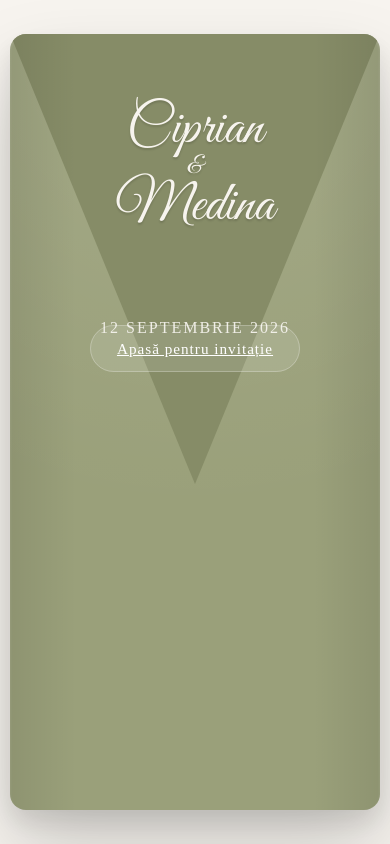
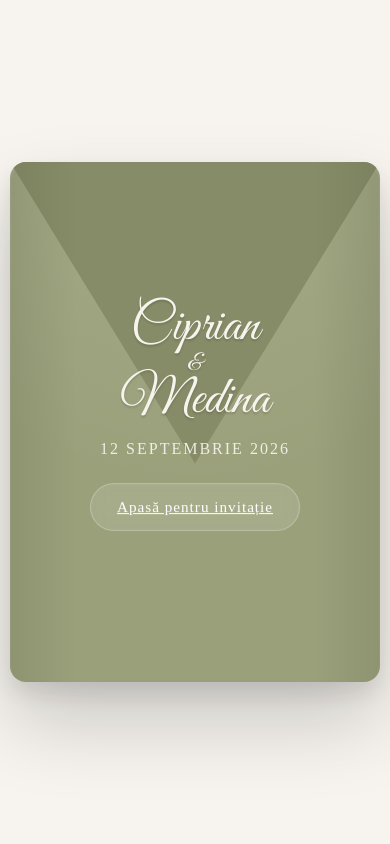
Before and after one commit to adela0507/Medina-Wedding, an Angular app: page / in a window 390 px wide. Shown: the top 844 px of the page. Built offline with nearby package versions, Linux system fonts and the light colour scheme.

Commit message:
update site

```diff
--- a/src/app/components/hero/hero.css
+++ b/src/app/components/hero/hero.css
@@ -18,63 +18,41 @@ html {
 /* HERO */
 
 .hero {
-
     min-height: 100vh;
-
     display: flex;
-
     justify-content: center;
-
     align-items: center;
-
     padding: 20px;
 }
 
 .hero-wrapper {
-
     width: min(92vw, 900px);
 }
 
 /* PLIC */
 
 .envelope {
-
     position: relative;
-
     width: 100%;
-
     aspect-ratio: 1.3/1;
-
     background: #9aa07a;
-
     border-radius: 18px;
-
     overflow: hidden;
-
     box-shadow:
         0 40px 80px rgba(0, 0, 0, 0.18),
         0 12px 25px rgba(0, 0, 0, 0.10),
         inset 0 2px 3px rgba(255, 255, 255, 0.18);
-
     animation: floatEnvelope 5s ease-in-out infinite;
 }
 
 /* TRIUNGHI SUS */
 
 .envelope-flap {
-
     position: absolute;
-
     inset: 0;
-
     background: #868c67;
-
-    clip-path: polygon(0 0,
-            100% 0,
-            50% 58%);
-
+    clip-path: polygon(0 0, 100% 0, 50% 58%);
     z-index: 2;
-
     filter:
         drop-shadow(0 25px 22px rgba(0, 0, 0, 0.28)) drop-shadow(0 6px 8px rgba(0, 0, 0, 0.12));
 }
@@ -82,147 +60,97 @@ html {
 /* REFLEXII */
 
 .envelope::before {
-
     content: "";
-
     position: absolute;
-
     inset: 0;
-
     background:
         linear-gradient(to right,
             rgba(0, 0, 0, 0.08),
             transparent 18%,
             transparent 82%,
             rgba(0, 0, 0, 0.08));
-
     z-index: 3;
-
     pointer-events: none;
 }
 
 .envelope::after {
-
     content: "";
-
     position: absolute;
-
     inset: 0;
-
     background:
         radial-gradient(circle at top,
             rgba(255, 255, 255, 0.10),
             transparent 60%);
-
     z-index: 1;
 }
 
 /* CONTENT */
 
 .hero-content {
-
     position: absolute;
-
     z-index: 5;
-
     width: 100%;
-
     text-align: center;
-
     top: 12%;
-
     padding: 0 30px;
 }
 
 /* NUME */
 
 .hero-content h1 {
-
     font-family: 'Great Vibes', cursive;
-
     display: flex;
-
     flex-direction: column;
-
     gap: 8px;
-
     font-weight: 400;
-
     color: #f7f4ee;
-
     font-size: clamp(4rem, 7vw, 7rem);
-
     line-height: 0.9;
-
-    text-shadow:
-        0 2px 2px rgba(0, 0, 0, .15);
+    text-shadow: 0 2px 2px rgba(0, 0, 0, .15);
 }
 
 .hero-content h1 span {
-
     font-size: .45em;
 }
 
 /* DATA */
 
 .date {
-
     margin-top: clamp(130px, 18vw, 190px);
-
     font-size: clamp(2rem, 3vw, 3rem);
-
     letter-spacing: 10px;
-
     color: #f3f1ea;
-
     text-transform: uppercase;
-
     opacity: .95;
 }
 
 /* BUTON */
 
 .scroll-hint {
-
-    margin-top: 45px;
-
+    margin-top: 65px;
     width: fit-content;
-
     margin-left: auto;
     margin-right: auto;
-
     background: rgba(255, 255, 255, .12);
-
     backdrop-filter: blur(8px);
-
     border: 1px solid rgba(255, 255, 255, .25);
-
     color: white;
-
     padding: 16px 34px;
-
     border-radius: 999px;
-
     font-size: 1.15rem;
-
     letter-spacing: 1px;
-
     cursor: pointer;
-
     transition: .3s;
 }
 
 .scroll-hint:hover {
-
     background: rgba(255, 255, 255, .18);
-
     transform: translateY(-2px);
 }
 
 /* ANIMATIE */
 
 @keyframes floatEnvelope {
-
     0% {
         transform: translateY(0);
     }
@@ -239,75 +167,69 @@ html {
 /* TABLETA */
 
 @media(max-width:900px) {
-
     .hero-wrapper {
-
         width: 96vw;
     }
 
     .date {
-
         letter-spacing: 6px;
     }
 }
 
-/* MOBILE */
+/* ========================= */
+/* MOBILE FIX (IMPORTANT)    */
+/* ========================= */
 
 @media(max-width:768px) {
 
     .hero {
-
         padding: 10px;
+        align-items: center;
     }
 
     .hero-wrapper {
-
         width: 100%;
     }
 
+    /* 🔥 CHEIA: invitatie mai “jumatate ecran” vizual */
     .envelope {
-
-        aspect-ratio: 0.72 / 1;
-
-        min-height: 88vh;
-
+        aspect-ratio: 0.75 / 1;
+        height: 82vh;
+        /* control real de “jumatate ecran” */
+        max-height: 520px;
         border-radius: 16px;
     }
 
+    /* centrare mai buna pe vertical */
     .hero-content {
+        top: 50%;
+        transform: translateY(-52%);
+        padding: 0 18px;
 
-        top: 10%;
-
-        padding: 0 20px;
+        display: flex;
+        flex-direction: column;
+        align-items: center;
     }
 
     .hero-content h1 {
-
-        font-size: clamp(3.8rem, 14vw, 5.2rem);
-
+        font-size: clamp(3.2rem, 12vw, 5rem);
         gap: 2px;
     }
 
+    /* 🔥 DATA FIX sub triunghi */
     .date {
-
-        margin-top: 100px;
-
-        font-size: 1.15rem;
-
+        margin-top: 18px;
+        /* în loc de 100px */
+        font-size: 1.1rem;
         letter-spacing: 3px;
-
-        line-height: 1.5;
+        line-height: 1.4;
     }
 
+    /* 🔥 BUTON mai jos, fără overlap */
     .scroll-hint {
-
-        margin-top: 50px;
-
+        margin-top: 26px;
         font-size: 1rem;
-
         padding: 14px 26px;
-
-        width: auto;
     }
 }
 
@@ -316,33 +238,21 @@ html {
 @media(max-width:420px) {
 
     .envelope {
-
-        min-height: 92vh;
-    }
-
-    .hero-content {
-
-        top: 9%;
+        height: 86vh;
     }
 
     .hero-content h1 {
-
-        font-size: 3.5rem;
+        font-size: 3.3rem;
     }
 
     .date {
-
-        margin-top: 85px;
-
+        margin-top: 14px;
         font-size: 1rem;
-
         letter-spacing: 2px;
     }
 
     .scroll-hint {
-
-        margin-top: 40px;
-
+        margin-top: 22px;
         font-size: .95rem;
     }
 }
```
